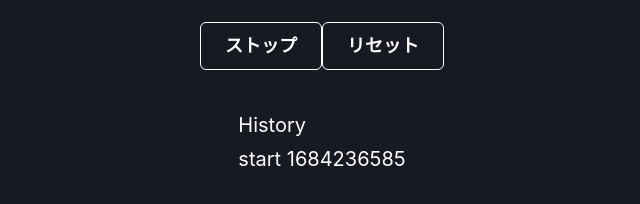
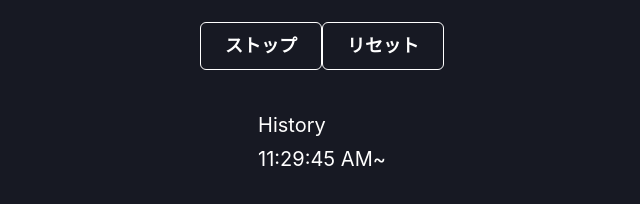
Before and after one commit to fumontr/task-fast, a Next.js app in the folder app/: page / in a window 1280 px wide. Both pictures are taken after a click on the button "スタート". Shown: the part 472-676 px from the top of the page, without its empty margins (318-958 px from the left). Built offline with nearby package versions, Linux system fonts and the light colour scheme.

Commit message:
:sparkles: 履歴を表示できるようにした

```diff
--- a/app/package.json
+++ b/app/package.json
@@ -38,7 +38,7 @@
     "@types/node": "18.7.23",
     "@types/react": "18.0.21",
     "@types/react-dom": "18.0.6",
-    "eslint": "8.24.0",
+    "eslint": "8.22.0",
     "eslint-config-next": "12.3.1",
     "husky": "^8.0.1",
     "jest": "^29.1.2",
--- a/app/src/components/Stopwatch.tsx
+++ b/app/src/components/Stopwatch.tsx
@@ -1,5 +1,5 @@
 import { Button, Flex, Text } from '@chakra-ui/react'
-import { useStopwatch } from './useStopwatch'
+import { StopwatchHistoryEntity, useStopwatch } from './useStopwatch'
 
 export const Stopwatch = () => {
   const {
@@ -8,7 +8,7 @@ export const Stopwatch = () => {
     startStopwatch,
     stopStopwatch,
     resetStopwatch,
-    history
+    history,
   } = useStopwatch()
 
   const hour = Math.floor((elapseTime / (60 * 60)) % 24)
@@ -99,12 +99,35 @@ export const Stopwatch = () => {
           リセット
         </Button>
       </Flex>
-      <Flex direction='column'>
-        <Text color="white" fontSize="xl" mt={10}>History</Text>
+      {/* 履歴表示 */}
+      <Flex direction="column">
+        <Text color="white" fontSize="xl" mt={10}>
+          History
+        </Text>
         {history.map((h, i) => (
-          <Text key={i} color="white" fontSize="xl" mt={1}>{h.action} {h.timestamp}</Text>
+          <DisplayEvent key={i} {...h} />
         ))}
       </Flex>
     </Flex>
   )
 }
+
+const DisplayEvent = (event: StopwatchHistoryEntity) => {
+  return (
+    <Flex mt={1}>
+      <Text color="white" fontSize="xl">
+        {TranslateToTime(event.start)}
+      </Text>
+      <Text color="white" fontSize="xl">
+        ~
+      </Text>
+      <Text color="white" fontSize="xl">
+        {event.end ? TranslateToTime(event.end) : ''}
+      </Text>
+    </Flex>
+  )
+}
+
+const TranslateToTime = (timestamp: number) => {
+  return new Date(timestamp * 1000).toLocaleTimeString()
+}
--- a/app/src/components/useStopwatch.tsx
+++ b/app/src/components/useStopwatch.tsx
@@ -1,32 +1,53 @@
 import { useCallback, useEffect, useState } from 'react'
 import dayjs from 'dayjs'
+
+export type StopwatchHistoryEntity = {
+  start: number
+  end: number | null
+}
 
 export const useStopwatch = () => {
   const [isRunning, setIsRunning] = useState(false)
   const [startAt, setStartAt] = useState(dayjs())
   const [elapseTime, setElapseTime] = useState<number>(0)
   const [stoppedElapsedTime, setStoppedElapsedTime] = useState<number>(0)
-  const [history, setHistory] = useState<{ timestamp: number, action: string }[]>([])
+  const [history, setHistory] = useState<StopwatchHistoryEntity[]>([])
 
   const startStopwatch = useCallback(() => {
     const now = dayjs()
     setIsRunning(true)
     setStartAt(now)
     setElapseTime(stoppedElapsedTime)
-    setHistory(prev => [...prev, { timestamp: now.unix(), action: 'start' }])
-  }, [stoppedElapsedTime])
+    setHistory((prev) => [
+      ...prev,
+      {
+        start: now.unix(),
+        end: null,
+      },
+    ])
+  }, [])
 
   const stopStopwatch = useCallback(() => {
     setIsRunning(false)
     setStoppedElapsedTime(elapseTime)
-    setHistory(prev => [...prev, { timestamp: dayjs().unix(), action: 'stop' }])
-  }, [elapseTime])
+    const now = dayjs()
+    setHistory((prev) => {
+      const lastEntity = prev[prev.length - 1]
+      return [
+        ...prev.slice(0, -1),
+        {
+          ...lastEntity,
+          end: now.unix(),
+        },
+      ]
+    })
+  }, [])
 
   const resetStopwatch = useCallback(() => {
     setIsRunning(false)
     setElapseTime(0)
     setStoppedElapsedTime(0)
-    setHistory(prev => [...prev, { timestamp: dayjs().unix(), action: 'reset' }])
+    setHistory([])
   }, [])
 
   useEffect(() => {
```
Also changed, not shown: 1 other file (tests, documents, lock files or other folders).
